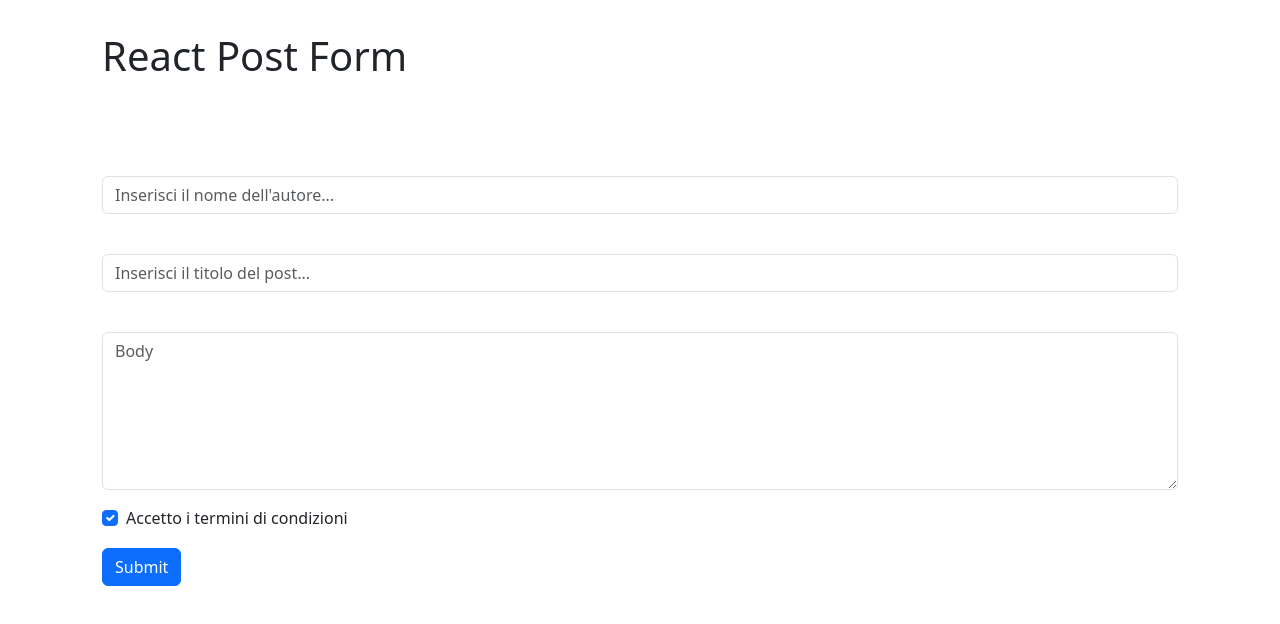
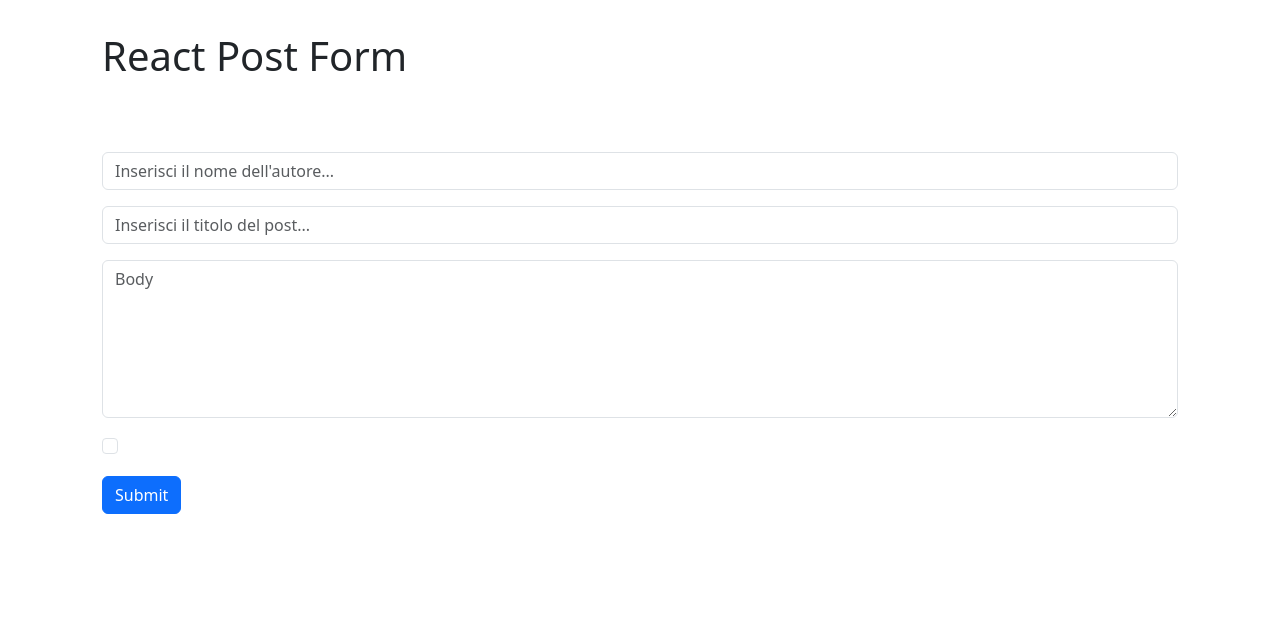
Before and after one commit to alessandrofalcoo/react-post-form, a React (Vite) app: page / in a window 1280 px wide. Shown: the top 624 px of the page. Built offline with nearby package versions, Linux system fonts and the light colour scheme.

Commit message:
refactor Main component to manage post state as an object and improve checkbox handling

```diff
--- a/src/components/Main.jsx
+++ b/src/components/Main.jsx
@@ -1,19 +1,23 @@
 import { useState } from "react"
 
 export default function Main() {
-    const [post, setPost] = useState([])
-    const [authorName, setAuthorName] = useState('')
-    const [titleName, setTitleName] = useState('')
-    const [postDescription, setPostDescription] = useState('')
+    const [post, setPost] = useState({
+        author: '',
+        title: '',
+        body: '',
+        public: false
+    })
 
     function handleCheckBox(e) {
         if (e.target.type === 'checkbox') {
+
             setPost(e.target.checked)
+            console.log(post);
         } else {
             setPost(e.target.value)
+
         }
     }
-
 
     function handleFormSubmit(e) {
         e.preventDefault()
@@ -24,7 +28,7 @@ export default function Main() {
             headers: {
                 'Content-Type': 'application/json',
             },
-            body: JSON.stringify(post),
+            body: JSON.stringify(postData),
         })
 
 
@@ -37,7 +41,11 @@ export default function Main() {
             .then(data => {
                 console.log('Success: ', data);
 
+            })
+            .catch(error => {
+                console.error('Error:', error);
             });
+
     }
 
     return (
@@ -45,7 +53,6 @@ export default function Main() {
             <div className="container">
                 <form method="POST" onSubmit={handleFormSubmit}>
                     <div className="mb-3">
-                        <label htmlFor="" className="form-label"></label>
                         <input
                             type="text"
                             className="form-control"
@@ -54,11 +61,12 @@ export default function Main() {
                             aria-describedby="helpId"
                             placeholder="Inserisci il nome dell'autore..."
                             required
-                        />
+/*                             value={authorName}
+                            onChange={(e) => (e.target.value)}
+ */                        />
 
                     </div>
                     <div className="mb-3">
-                        <label htmlFor="" className="form-label"></label>
                         <input
                             type="text"
                             className="form-control"
@@ -67,16 +75,36 @@ export default function Main() {
                             aria-describedby="helpId"
                             placeholder="Inserisci il titolo del post..."
                             required
-                        />
+/*                             value={titleName}
+                            onChange={(e) => (e.target.value)}
+ */                        />
                     </div>
                     <div className="mb-3">
-                        <label htmlFor="body" className="form-label"></label>
-                        <textarea className="form-control" name="body" id="body" rows="6" placeholder="Body" required></textarea>
+                        <textarea
+                            className="form-control"
+                            name="body"
+                            id="body"
+                            rows="6"
+                            placeholder="Body"
+                            required
+                        /*                             value={postDescription}
+                                                    onChange={(e) => (e.target.value)}
+                         */
+                        >
+
+                        </textarea>
                     </div>
 
                     <div className="form-check">
-                        <input className="form-check-input" type="checkbox" id="checkbox" onChange={handleCheckBox} checked={post} required />
-                        <label className="form-check-label" htmlFor="checkbox" > Accetto i termini di condizioni</label>
+                        <input
+                            className="form-check-input"
+                            type="checkbox"
+                            id="checkbox"
+                            checked={handleCheckBox}
+                            onChange={handleCheckBox}
+
+                        />
+                        <label className="form-check-label" htmlFor="checkbox" ></label>
                     </div>
                     <button type="submit" className="btn btn-primary mt-3">Submit</button>
 
```
